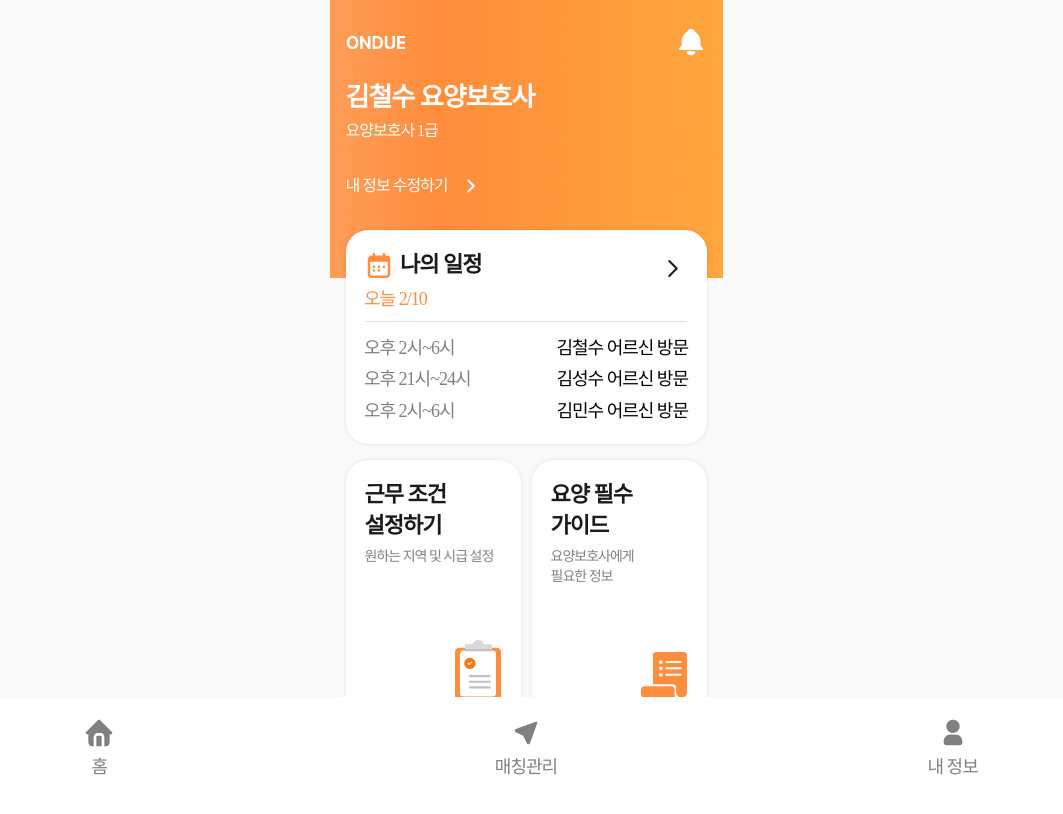
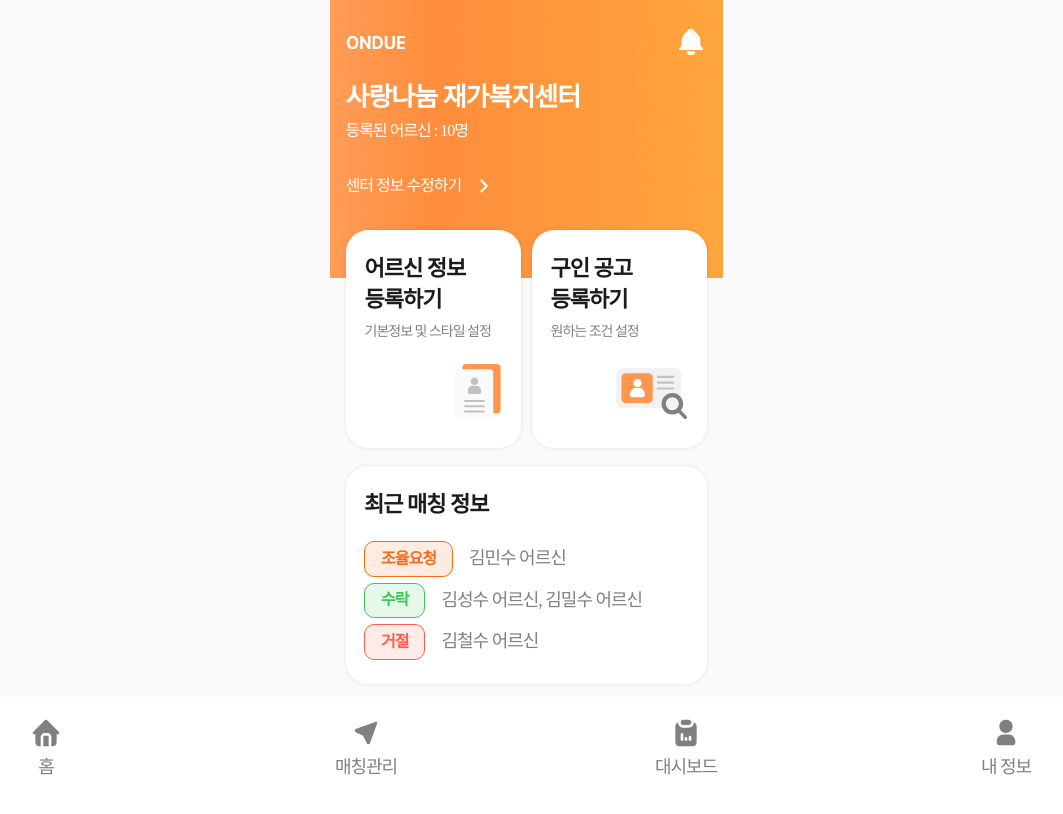
Before and after one commit to TheAverageAgeHasGottenYounger/front, a React (Create React App) app: page /homeadmin in a window 1280 px wide. Shown: the top 814 px of the page, without its empty margins (114-1177 px from the left). Built offline with nearby package versions, Linux system fonts and the light colour scheme.

Commit message:
관리자 홈 퍼블리싱

```diff
--- a/src/APP/pages/Home/Home.main.jsx
+++ b/src/APP/pages/Home/Home.main.jsx
@@ -77,7 +77,7 @@ export default function Home() {
 
           <items.MatchOverviewBox style={{
             width: "175px",
-            height: "230px",
+            height: "170px",
           }}>
             <items.BottomCardHeader>
               <items.Head3>
@@ -94,7 +94,7 @@ export default function Home() {
 
           <items.MatchOverviewBox style={{
             width: "175px",
-            height: "230px",
+            height: "170px",
           }}>
             <items.BottomCardHeader>
               <items.Head3>
--- a/src/APP/pages/Home/Styled/Home.main.styles.js
+++ b/src/APP/pages/Home/Styled/Home.main.styles.js
@@ -86,7 +86,7 @@ export const MatchOverviewBox = styled.div`
   border-radius: 22px;
   box-shadow: 0px 0px 4px 0px rgba(0, 0, 0, 0.1);
   margin-bottom: 16px;
-  padding: 20px 0;
+  padding: 24px 0;
   position: relative;
 `;
 
--- a/src/APP/pages/HomeAdmin/HomeAdmin.main.jsx
+++ b/src/APP/pages/HomeAdmin/HomeAdmin.main.jsx
@@ -31,10 +31,10 @@ export default function Home() {
           <img src="/img/notification.svg" alt="알림"/>
         </items.NotificationBox>
         <items.ProfileBox>
-          <items.WhiteHead>{dummyItems2.name} 요양보호사</items.WhiteHead>
-          <items.WhiteLabel>{certification}</items.WhiteLabel>
+          <items.WhiteHead>{dummyItems2.name}</items.WhiteHead>
+          <items.WhiteLabel>등록된 어르신 : {total}명</items.WhiteLabel>
           <items.WhiteLabel>
-            내 정보 수정하기
+            센터 정보 수정하기
             <img src="/img/right_arrow_white.svg" alt="더보기" style={{
               width: "22px",
               height: "22px",
@@ -45,70 +45,42 @@ export default function Home() {
 
       <items.MatchOverviewContainer>
 
-        <items.MatchOverviewBox style={{
-          width: "361px",
-          height: "auto",
+        <items.SettingAndGuideBox style={{
           marginTop: "-48px",
-        }}>
-          <items.MyCalendarHeader>
-            <items.Head3>
-            <img src="/img/callender_orange.svg" width="30px" alt="일정"/>
-            나의 일정
-            </items.Head3>
-          <img src="/img/right_arrow.svg" width="30px" alt="더보기"/>
-          </items.MyCalendarHeader>
-          <items.MyCalendarContents>
-            <items.Label color="primary0">오늘 {today}/{total}</items.Label>
-          </items.MyCalendarContents>
-
-          <items.Divider />
-          <items.MatchOverviewItem>
-            {dummyItems3.map((item, index) => (
-            <items.ScheduleAndSenior key={index}>
-              <items.Label color="gray500">{item.time}</items.Label>
-              <items.Label color="gray900">{item.name} 어르신 방문</items.Label>
-            </items.ScheduleAndSenior>
-            ))}
-          </items.MatchOverviewItem>
-
-        </items.MatchOverviewBox>
-
-        <items.SettingAndGuideBox>
+          }}>
 
           <items.MatchOverviewBox style={{
             width: "175px",
-            height: "230px",
+            height: "170px",
           }}>
             <items.BottomCardHeader>
               <items.Head3>
-                근무 조건
+                어르신 정보
                 <br/>
-                설정하기
+                등록하기
               </items.Head3>
-              <items.BottomSubLabel color="gray500">원하는 지역 및 시급 설정</items.BottomSubLabel>
+              <items.BottomSubLabel color="gray500">기본정보 및 스타일 설정</items.BottomSubLabel>
               <items.BottomCardImgBox>
-                <img src="/img/home_card1.svg" width="46px"/>
+                <img src="/img/home_admin_card1.svg" width="45.61px"/>
               </items.BottomCardImgBox>
             </items.BottomCardHeader>
           </items.MatchOverviewBox>
 
           <items.MatchOverviewBox style={{
             width: "175px",
-            height: "230px",
+            height: "170px",
           }}>
             <items.BottomCardHeader>
               <items.Head3>
-                요양 필수
+                구인 공고
                 <br/>
-                가이드
+                등록하기
               </items.Head3>
               <items.BottomSubLabel color="gray500">
-                요양보호사에게
-                <br/>
-                필요한 정보
+                원하는 조건 설정
               </items.BottomSubLabel>
               <items.BottomCardImgBox>
-                <img src="/img/home_card2.svg" width="46px"/>
+                <img src="/img/home_admin_card2.svg" width="70.67px"/>
               </items.BottomCardImgBox>
             </items.BottomCardHeader>
           </items.MatchOverviewBox>
@@ -116,9 +88,63 @@ export default function Home() {
         </items.SettingAndGuideBox>
 
 
+        <items.MatchOverviewBox style={{
+          width: "361px",
+          height: "auto",
+        }}>
+          <items.MyCalendarHeader>
+            <items.Head3>
+            최근 매칭 정보
+            </items.Head3>
+          </items.MyCalendarHeader>
+          <items.MatchOverviewItem>
+
+            {/* 조율요청 그룹 */}
+            {dummyItems3.some(item => item.progress === "조율요청") && (
+              <items.ScheduleAndSenior>
+                <items.Tag label="조율요청">조율요청</items.Tag>
+                <items.Label color="gray500">
+                  {dummyItems3
+                    .filter(item => item.progress === "조율요청")
+                    .map(item => `${item.name} 어르신`)
+                    .join(", ")}
+                </items.Label>
+              </items.ScheduleAndSenior>
+            )}
+
+            {/* 수락 그룹 */}
+            {dummyItems3.some(item => item.progress === "수락") && (
+              <items.ScheduleAndSenior>
+                <items.Tag label="수락">수락</items.Tag>
+                <items.Label color="gray500">
+                  {dummyItems3
+                    .filter(item => item.progress === "수락")
+                    .map(item => `${item.name} 어르신`)
+                    .join(", ")}
+                </items.Label>
+              </items.ScheduleAndSenior>
+            )}
+
+            {/* 거절 그룹 */}
+            {dummyItems3.some(item => item.progress === "거절") && (
+              <items.ScheduleAndSenior>
+                <items.Tag label="거절">거절</items.Tag>
+                <items.Label color="gray500">
+                  {dummyItems3
+                    .filter(item => item.progress === "거절")
+                    .map(item => `${item.name} 어르신`)
+                    .join(", ")}
+                </items.Label>
+              </items.ScheduleAndSenior>
+            )}
+
+          </items.MatchOverviewItem>
+
+        </items.MatchOverviewBox>
+
       </items.MatchOverviewContainer>
 
-      <NavigationBar dashboard={false} />
+      <NavigationBar dashboard={true} />
 
     </items.Container>
   );
--- a/src/APP/pages/HomeAdmin/Styled/HomeAdmin.main.styles.js
+++ b/src/APP/pages/HomeAdmin/Styled/HomeAdmin.main.styles.js
@@ -85,8 +85,8 @@ export const MatchOverviewBox = styled.div`
   border: none;
   border-radius: 22px;
   box-shadow: 0px 0px 4px 0px rgba(0, 0, 0, 0.1);
-  margin-bottom: 16px;
-  padding: 20px 0;
+  margin-bottom: 0px;
+  padding: 24px 0;
   position: relative;
 `;
 
@@ -102,9 +102,9 @@ export const MatchOverviewItem = styled.div`
 export const ScheduleAndSenior = styled.div`
   display: flex;
   flex-direction: row;
-  justify-content: space-between;
   align-items: center;
   width: 324px;
+  gap: 16px;
 `;
 
 export const Divider = styled.div`
@@ -215,3 +215,27 @@ export const BottomCardImgBox = styled.div`
   bottom: 20px;
   right: 20px;
 `;
+
+export const getTagColor = (label) => {
+  switch (label) {
+    case "대기":
+      return "#5C5CEF"; // 파랑
+    case "거절":
+      return "#FF5E4C"; // 빨강
+    case "조율요청":
+      return tokens.colors.primary.darken[100]; // 주황
+    case "수락":
+      return "#3DC558"; // 초록
+    default:
+      return tokens.colors.gray[700]; // 기본값
+  }
+};
+
+export const Tag = styled.div`
+  display: inline-block;  padding: 5.5px 16px;
+  ${tokens.typography.label_Sb_16};
+  color: ${({ label }) => getTagColor(label)};
+  background-color: ${({ label }) => `${getTagColor(label)}20`};
+  border: 1px solid ${({ label }) => getTagColor(label)};
+  border-radius: 10px;
+`;
--- a/src/APP/pages/HomeAdmin/dummy.js
+++ b/src/APP/pages/HomeAdmin/dummy.js
@@ -27,7 +27,7 @@ export const dummyItems = [
 
 export const dummyItems2 =
   {
-    name: "김철수",
+    name: "사랑나눔 재가복지센터",
     profileUrl: "/img/profile-default.svg",
     address: "서울특별시 강남구 강남동",
     date: "주 2일 (월, 목)",
@@ -55,6 +55,7 @@ export const dummyItems2 =
     careList: ["우와우", "와우와", "우와우"],
     phoneNumber: "010-0000-1111",
     addressDetail: "111동 1111호",
+    progress: "거절"
     },
     {
       name: "김성수",
@@ -68,7 +69,22 @@ export const dummyItems2 =
       careList: ["우와우", "와우와", "우와우"],
       phoneNumber: "010-0000-1111",
       addressDetail: "111동 1111호",
+      progress: "수락"
       },
+      {
+        name: "김밀수",
+        profileUrl: "/img/profile-default.svg",
+        address: "서울특별시 강남구 강남동",
+        date: "주 2일 (월, 목)",
+        time: "오후 21시~24시",
+        request: "추가 요양 보호 가능 여부 문의",
+        content: "친근한 ~~~~~~~~~~~~~~~~~~~~~~~~~~~~~~~~~",
+        salary: "100000 원",
+        careList: ["우와우", "와우와", "우와우"],
+        phoneNumber: "010-0000-1111",
+        addressDetail: "111동 1111호",
+        progress: "수락"
+        },
       {
         name: "김민수",
         profileUrl: "/img/profile-default.svg",
@@ -81,5 +97,6 @@ export const dummyItems2 =
         careList: ["우와우", "와우와", "우와우"],
         phoneNumber: "010-0000-1111",
         addressDetail: "111동 1111호",
+        progress: "조율요청"
         },
   ];
```
Also changed, not shown: public/img/home_admin_card1.svg (added), public/img/home_admin_card2.svg (added).
